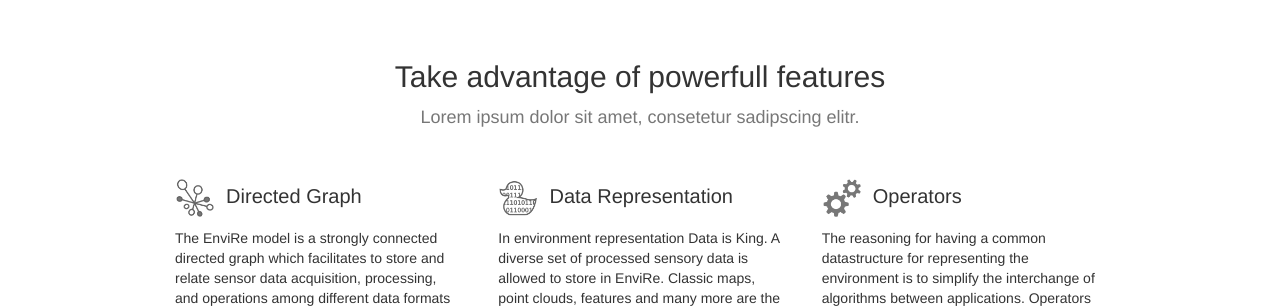
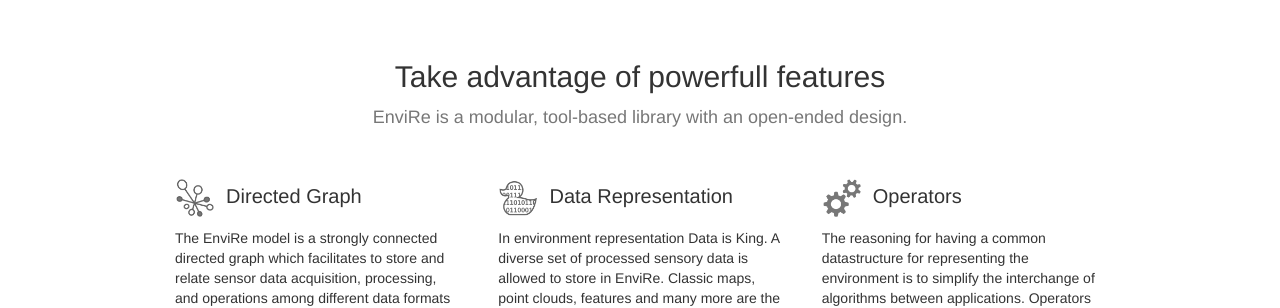
Before and after one commit to envire/envire.github.io, a Jekyll site: the page built from index.html, in a window 1280 px wide and 900 px high, scrolled down 781 px. Shown: the part 153-461 px from the top of the window. Built offline with Jekyll 4.4.1, drawn with Linux system fonts in a browser that asks for light colours; nearby versions of some CDN libraries; some of the changed text lies outside the part shown.

Commit message:
home: added subheaders text

```diff
--- a/_layouts/home.html
+++ b/_layouts/home.html
@@ -96,7 +96,8 @@
         <div class="container middle">
             <div class="home_header">
                 <h2>Build your own environment representation</h2>
-                <h4>Lorem ipsum dolor sit amet, consetetur sadipscing elitr.</h4>
+                <h4>Envire is designed for autonomous systems in real world
+                    scenarios.</h4>
             </div>
             <div class="row">
                 <div class="col-md-4">
@@ -124,7 +125,8 @@
         <div class="container">
             <div class="home_header">
                 <h2>Take advantage of powerfull features</h2>
-                <h4>Lorem ipsum dolor sit amet, consetetur sadipscing elitr.</h4>
+                <h4>EnviRe is a modular, tool-based library with an open-ended
+                    design.</h4>
             </div>
             <div class="row">
                 <div class="col-md-4">
@@ -186,7 +188,7 @@
                     meta information associated with the individual elements.
                     Further, there is an event system, which can be used for
                     notification on changes in the structure of the
-                    environment</p>
+                    environment.</p>
                 </div>
                 <div class="col-md-4">
                     <h3><img src="images/icons/icon_09.png" height="40"/>&nbsp;&nbsp;Framework Integration</h3
```
